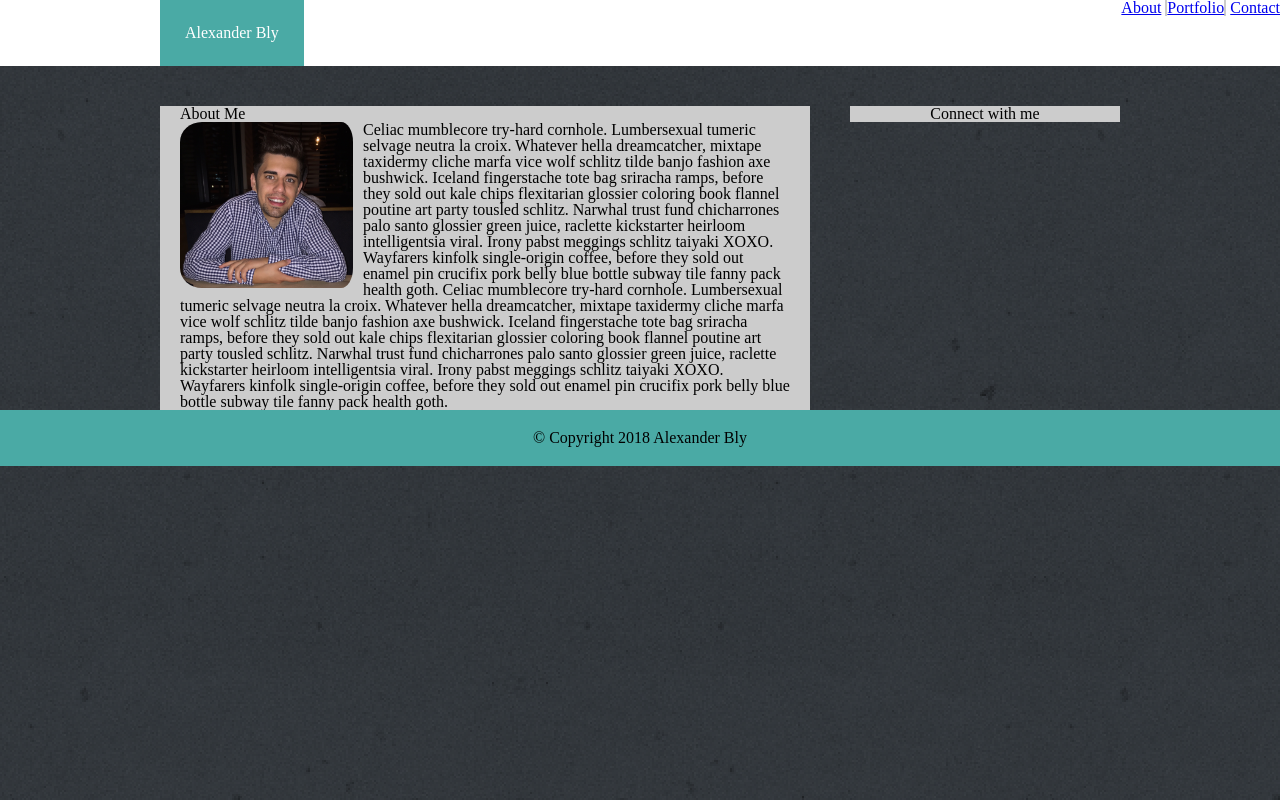
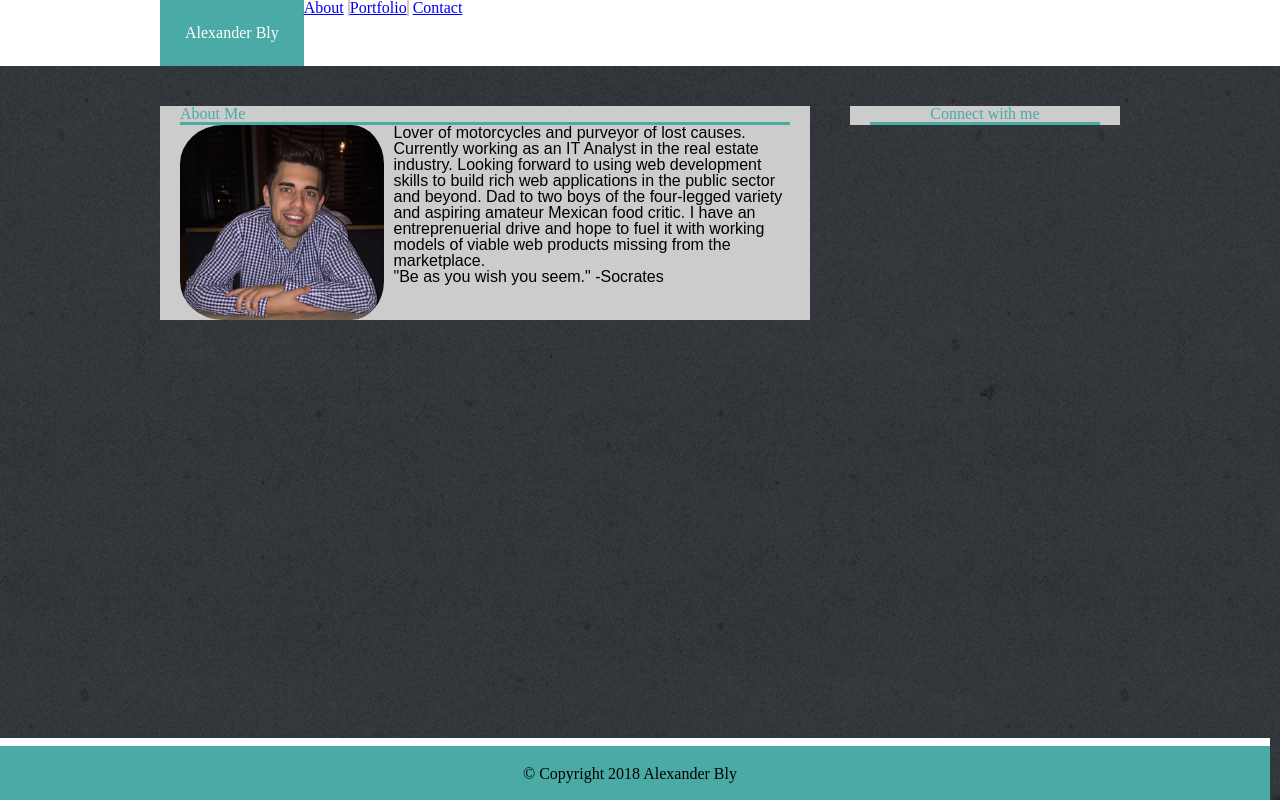
Before and after one commit to zanderbly/Basic-Portfolio, a plain HTML site: page index.html in a window 1280 px wide. Drawn offline with Linux system fonts and the light colour scheme; files that its build step writes are made by us from their sources.

Commit message:
homework update 1

```diff
--- a/assets/css/style.css
+++ b/assets/css/style.css
@@ -13,6 +13,10 @@ body {
   	flex-direction: column;
   	min-height: 80vh;*/
   	margin: 0;
+}
+
+p {
+	font-family: sans-serif;
 }
 
 header {
@@ -68,6 +72,8 @@ header {
 	overflow: auto;
 	float: right;
 	text-align: center;
+	padding-left: 20px;
+	padding-right: 20px;
 }
 
 footer {
@@ -78,14 +84,20 @@ footer {
 	margin-right: -10px;
 	background-color: #4aaaa5;
 	text-align: center;
+	border-top: 8px solid;
+	border-top-color: white;
+	position: fixed;
+	width: 100%;
+	height: 70px;
+	bottom: 0;
 
 }
 
 #self {
-	width: 30%;
+	width: 35%;
 	float: left;
 	padding-right: 10px;
-	border-radius: 12%;
+	border-radius: 20%;
 
 }
 
@@ -97,8 +109,9 @@ footer {
 
 #list {
 	text-align: center;
-	float: right;
+	float: left;
 	margin-bottom: 50px;
+
 
 
 }
@@ -108,6 +121,11 @@ li {
 	text-align: center;
 }
 
+h1 {
+	color: #4aaaa5;
+	border-bottom-color: black;
+	border-bottom: 3px solid;
+}
 
 
 
--- a/index.html
+++ b/index.html
@@ -11,15 +11,15 @@
 		<header>
 		<h1 id="name">Alexander Bly</h1>
 		</header>
-		<ul id="list">
+		<ul id="list">      <!-- Unordered list -->
   			<li>
-  				<a href="index.html">About</a>
+  				<a href="index.html">About     </a>
   			</li>
   			<li id="portlink">
-  				<a href="portfolio.html">Portfolio</a>
+  				<a href="portfolio.html">     Portfolio     </a>
   			</li>
   			<li>
-  				<a href="contact.html">Contact</a>
+  				<a href="contact.html">     Contact</a>
   			</li>
 		</ul>
 	</div>
@@ -28,8 +28,10 @@
 				<h1>About Me</h1>
 				<img id="self" src="assets/images/self.jpg" alt="smile plz">
 				<p id="aboutmetext">
-				Celiac mumblecore try-hard cornhole. Lumbersexual tumeric selvage neutra la croix. Whatever hella dreamcatcher, mixtape taxidermy cliche marfa vice wolf schlitz tilde banjo fashion axe bushwick. Iceland fingerstache tote bag sriracha ramps, before they sold out kale chips flexitarian glossier coloring book flannel poutine art party tousled schlitz. Narwhal trust fund chicharrones palo santo glossier green juice, raclette kickstarter heirloom intelligentsia viral. Irony pabst meggings schlitz taiyaki XOXO. Wayfarers kinfolk single-origin coffee, before they sold out enamel pin crucifix pork belly blue bottle subway tile fanny pack health goth. Celiac mumblecore try-hard cornhole. Lumbersexual tumeric selvage neutra la croix. Whatever hella dreamcatcher, mixtape taxidermy cliche marfa vice wolf schlitz tilde banjo fashion axe bushwick. Iceland fingerstache tote bag sriracha ramps, before they sold out kale chips flexitarian glossier coloring book flannel poutine art party tousled schlitz. Narwhal trust fund chicharrones palo santo glossier green juice, raclette kickstarter heirloom intelligentsia viral. Irony pabst meggings schlitz taiyaki XOXO. Wayfarers kinfolk single-origin coffee, before they sold out enamel pin crucifix pork belly blue bottle subway tile fanny pack health goth.
-				</p>
+				Lover of motorcycles and purveyor of lost causes. Currently working as an IT Analyst in the real estate industry. Looking forward to using web development skills to build rich web applications in the public sector and beyond. Dad to two boys of the four-legged variety and aspiring amateur Mexican food critic. I have an entreprenuerial drive and hope to fuel it with working models of viable web products missing from the marketplace.</p>
+
+				<p>"Be as you wish you seem." -Socrates</p>
+
 			</section>
 
 			<section id="Sidebar">
```
Also changed, not shown: contact.html (+11 -0 lines).
